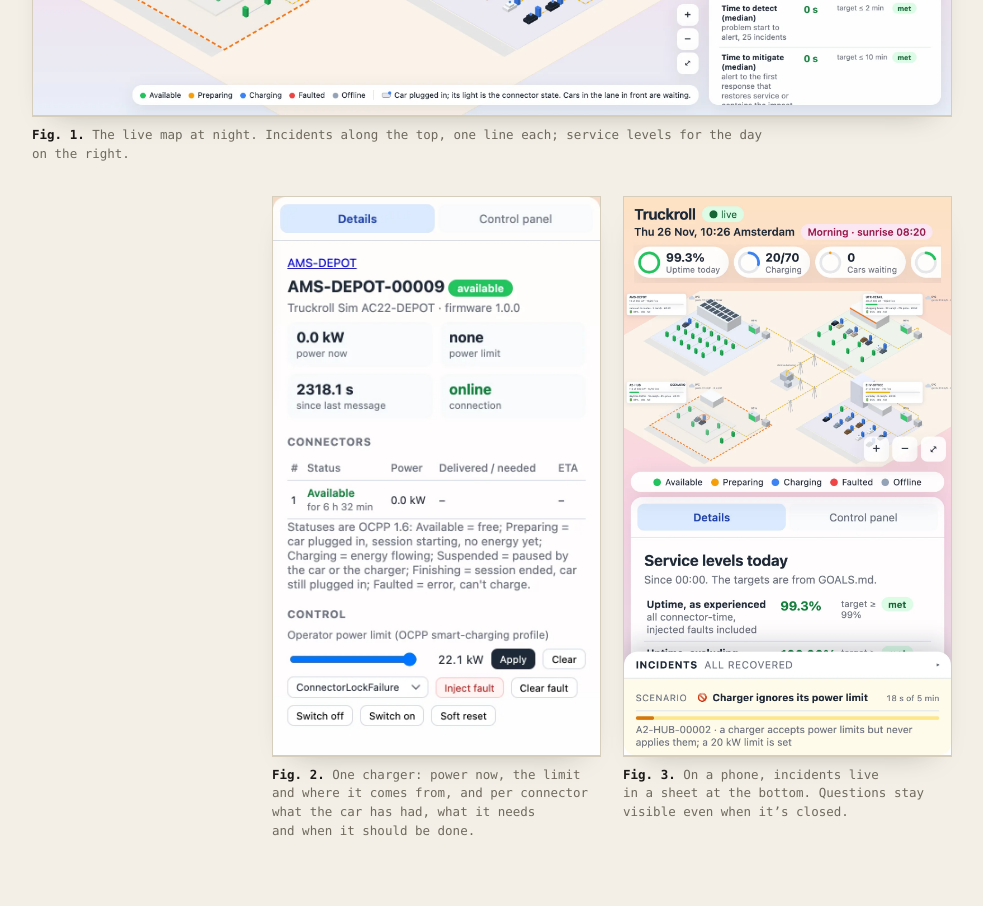
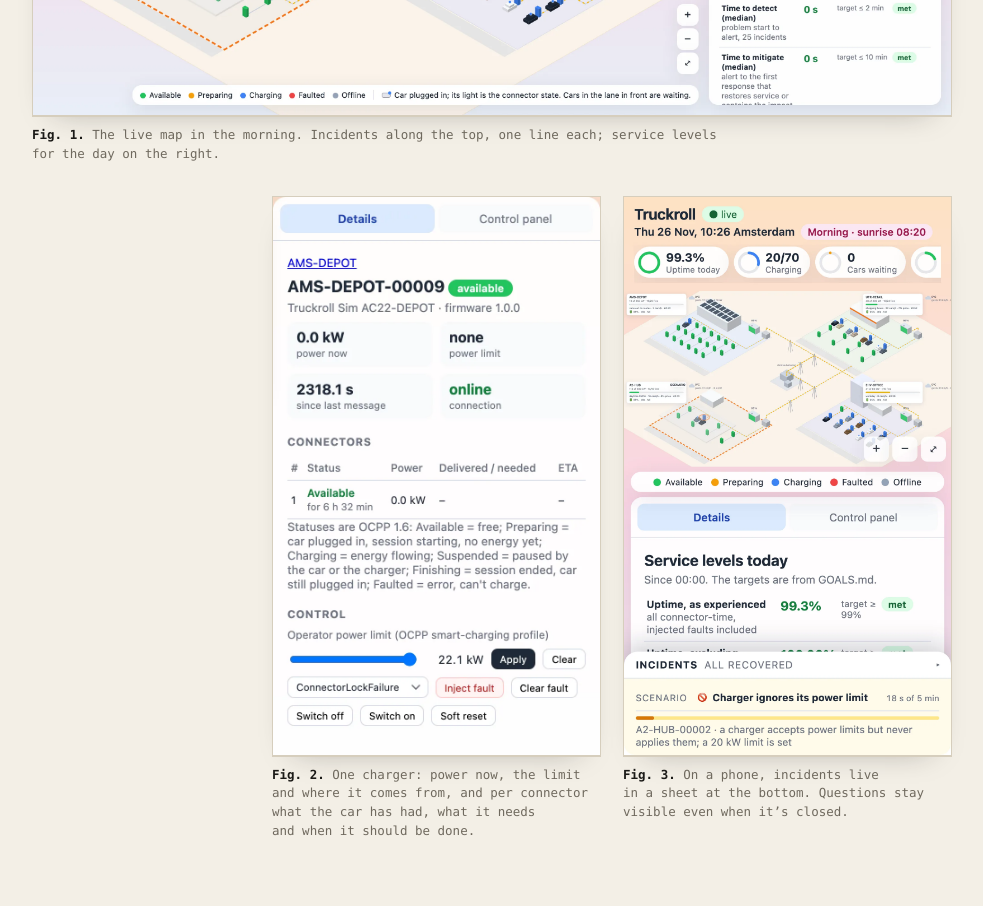
Before and after one commit to egorsiniaev/truckroll, a plain HTML site: page site/truckroll/index.html in a window 1280 px wide. Shown: the part 2140-3046 px from the top of the page, without its empty margins (76-1059 px from the left). Drawn offline with Linux system fonts and the light colour scheme.

Commit message:
docs: Fig. 1 caption says morning, matching the screenshot

```diff
--- a/site/truckroll/index.html
+++ b/site/truckroll/index.html
@@ -199,7 +199,7 @@
     </div>
     <figure class="wide">
       <div class="frame annotated"><div class="shot"><img src="img/app.webp" alt="The Truckroll live map: four isometric charging sites, an incident list at the top, service levels on the right" loading="lazy"><svg class="ink" viewBox="0 0 100 100" preserveAspectRatio="none" aria-hidden="true"><path class="halo" d="M3.44,18.52 Q12.35,16.28 28.05,15.11 Q45.63,14.97 61.48,16.18 Q69.98,18.45 71.95,20.95 Q68.28,23.54 53.86,25.09 Q37.14,25.70 19.28,25.41 Q6.95,23.45 -0.43,21.01 Q2.93,18.39 12.64,16.18"/><path d="M3.44,18.52 Q12.35,16.28 28.05,15.11 Q45.63,14.97 61.48,16.18 Q69.98,18.45 71.95,20.95 Q68.28,23.54 53.86,25.09 Q37.14,25.70 19.28,25.41 Q6.95,23.45 -0.43,21.01 Q2.93,18.39 12.64,16.18"/><path class="halo" d="M40.00,36.00 Q33.00,30.50 28.50,26.80 M28.50,26.80 L29.76,29.69 M28.50,26.80 L30.70,26.75"/><path d="M40.00,36.00 Q33.00,30.50 28.50,26.80 M28.50,26.80 L29.76,29.69 M28.50,26.80 L30.70,26.75"/></svg></div><p class="scrawl" style="--x:36%;--y:35.5%;--w:24%" aria-hidden="true">one line per incident: what happened, what was done, how it ended</p></div>
-      <figcaption><b>Fig. 1.</b> The live map at night. Incidents along the top, one line each; service levels for the day on the right.</figcaption>
+      <figcaption><b>Fig. 1.</b> The live map in the morning. Incidents along the top, one line each; service levels for the day on the right.</figcaption>
     </figure>
     <div class="num"></div>
     <div class="body">
```
